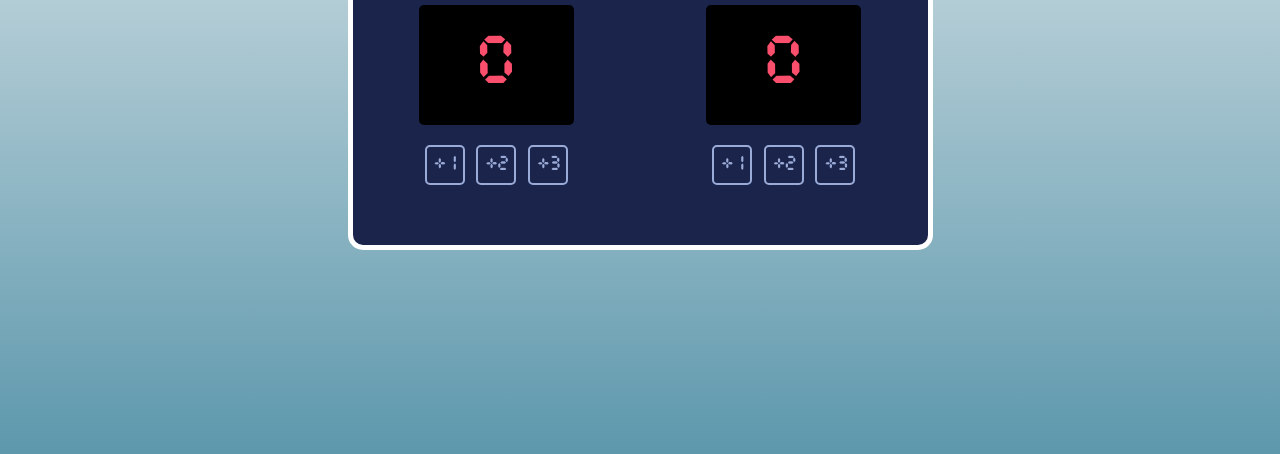
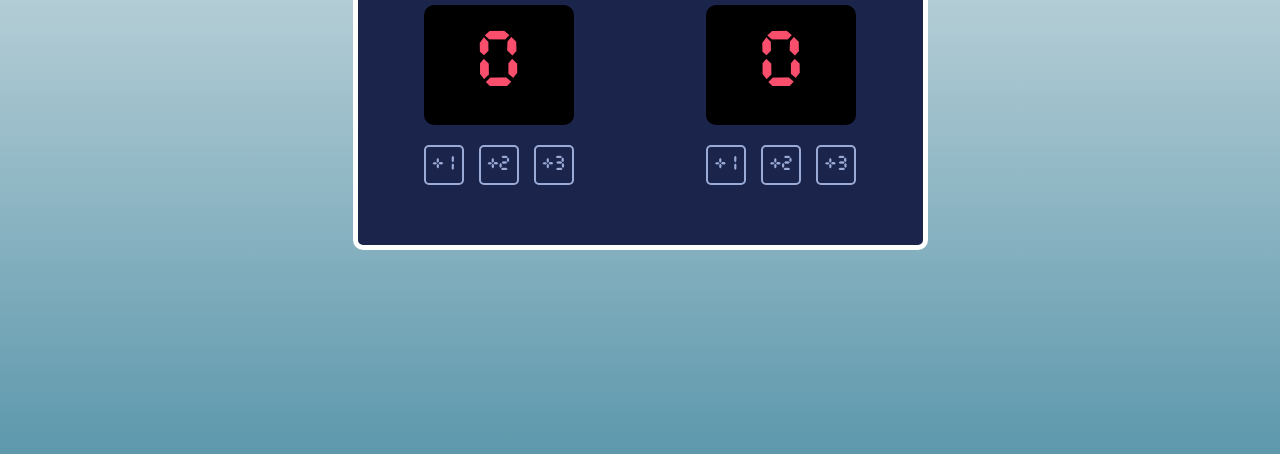
Before and after one commit to misterdac89/basketball-scoreboard, a plain HTML site: page index.html in a window 1280 px wide. Shown: the part 346-800 px from the top of the page. Drawn offline with Linux system fonts and the light colour scheme.

Commit message:
Add files via upload
An app that count the score of a basketball game.

```diff
--- a/style.css
+++ b/style.css
@@ -1,16 +1,7 @@
-
-body {
-    margin: 0;
-    padding: 0;
+*,
+*::after,
+*::before {
     box-sizing: border-box;
-    font-family: 'Orbitron', sans-serif;
-    color: #fff;
-    text-align: center;
-    background-image: linear-gradient(to bottom, #f5f5f5, #5d98ac);
-    height: 100vh;
-    display: flex;
-    justify-content: center;
-    align-items: center;
 }
 
 @font-face {
@@ -19,13 +10,26 @@ body {
 
 }
 
+body {
+    margin: 0;
+    padding: 0;
+    font-family: 'Orbitron', sans-serif;
+    color: #fff;
+    background-image: linear-gradient(to bottom, #f5f5f5, #5d98ac);
+    text-align: center;
+    height: 100vh;
+    display: flex;
+    justify-content: center;
+    align-items: center;
+}
+
 .container {
     width: 575px;
     display: flex;
     justify-content: space-around;
     border: 5px solid #fff;
-    border-radius: 15px;
-    padding: 60px 0;
+    border-radius: 10px;
+    padding: 3.75em 0;
 }
 
 .container,
@@ -35,12 +39,12 @@ body {
 
 .points-container  {
     display: flex;
-    justify-content: space-around;
+    justify-content: space-between;
     margin-top: 20px;
 }
 
 .score-container {
-    width: 155px;
+    width: 150px;
     height: 120px;
     background: #000;
     font-family: myFont;
@@ -48,8 +52,8 @@ body {
     display: flex;
     align-items: center;
     justify-content: center;
-    font-size: 60px;
-    border-radius: 5px;
+    font-size: 4.375rem;
+    border-radius: 10px;
 }
 
 .addPoint-btn {
@@ -58,7 +62,6 @@ body {
     color: #9aabd8;
     border: 2px solid #9aabd8 ;
     border-radius: 5px;
-    padding: 5px 8px;
     font-family: myFont;
-    font-size: 18px;
+    font-size: 1.125rem;
 }
```
